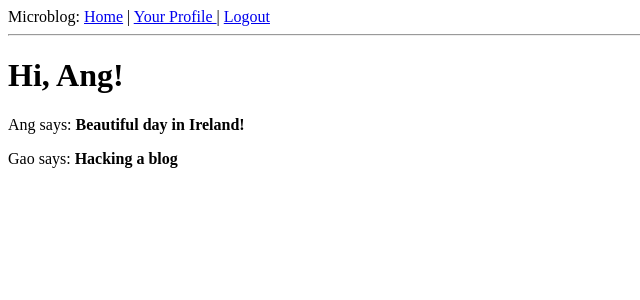
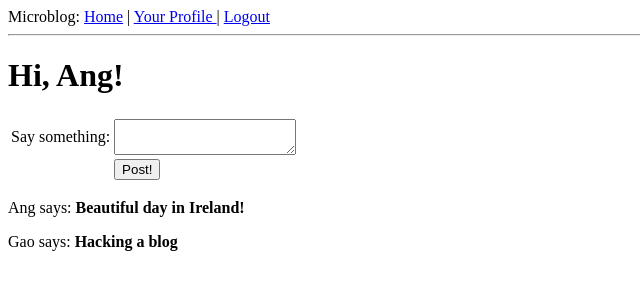
Before and after one commit to anggao/microblog, a Flask app: page / in a window 1280 px wide. Shown: the top 300 px of the page, without its empty margins (0-640 px from the left). Run offline with Flask 2, Linux system fonts and the light colour scheme; a user stored in the database is signed in; data comes from the database, SQL or seed files in the repository; both versions use the stored data as it was after the commit; parts of the project's set-up code (start-up, migrations or seed data) failed here and were passed over.

Commit message:
allow user add new post

```diff
--- a/app/forms.py
+++ b/app/forms.py
@@ -25,3 +25,6 @@ class EditForm(Form):
             self.nickname.errors.append('This nickname is already in use. Please choose another one.')
             return False
         return True
+
+class PostForm(Form):
+    post = TextAreaField('post', validators = [Required()])
--- a/app/templates/index.html
+++ b/app/templates/index.html
@@ -1,7 +1,28 @@
 {% extends "base.html" %}
 {% block content %}
-<h1>Hi, {{user.nickname}}!</h1>
+<h1>Hi, {{g.user.nickname}}!</h1>
+<form action="" method="post" name="post">
+  {{form.hidden_tag()}}
+  <table>
+    <tr>
+      <td>Say something:</td>
+      <td>{{ form.post(size=30, maxlength = 140)}}</td>
+      <td>
+        {% for error in form.errors.post %}
+        <span style="color:red;">[{{error}}]</span><br>
+        {% endfor %}
+      </td>
+    </tr>
+    <tr>
+      <td></td>
+      <td><input type="submit" value="Post!"></td>
+      <td></td>
+    </tr>
+  </table>
+</form>
 {% for post in posts %}
-<div><p>{{post.author.nickname}} says: <b>{{post.body}}</b></p></div>
+<p>
+  {{post.author.nickname}} says: <b>{{post.body}}</b>
+</p>
 {% endfor %}
 {% endblock %}
--- a/app/views.py
+++ b/app/views.py
@@ -2,15 +2,22 @@ from datetime import datetime
 from flask import render_template, flash, redirect, session, url_for, request, g
 from flask.ext.login import login_user, logout_user, current_user,login_required
 from app import app, db, lm, oid
-from forms import LoginForm, EditForm
-from models import User, ROLE_ADMIN, ROLE_USER
+from forms import LoginForm, EditForm, PostForm
+from models import User, ROLE_ADMIN, ROLE_USER, Post
 
-@app.route('/')
-@app.route('/index')
+@app.route('/', methods = ['GET', 'POST'])
+@app.route('/index', methods = ['GET', 'POST'])
 @login_required
 def index():
 #    user = {'nickname': 'Ang'} # fake user
-    user = g.user
+    form = PostForm()
+    if form.validate_on_submit():
+        post = Post(body = form.post.data, timestamp = datetime.utcnow(),
+                author= g.user)
+        db.session.add(post)
+        db.session.commit()
+        flash('Your post is now live!')
+        return redirect(url_for('index'))
     posts = [ # fake array of posts
               {
                 'author' : {'nickname' : 'Ang'},
@@ -23,7 +30,7 @@ def index():
             ]
     return render_template('index.html',
             title = 'Home',
-            user=user,
+            form = form,
             posts=posts)
 
 @app.route('/login', methods=['GET', 'POST'])
```
Also changed, not shown: app.db.
